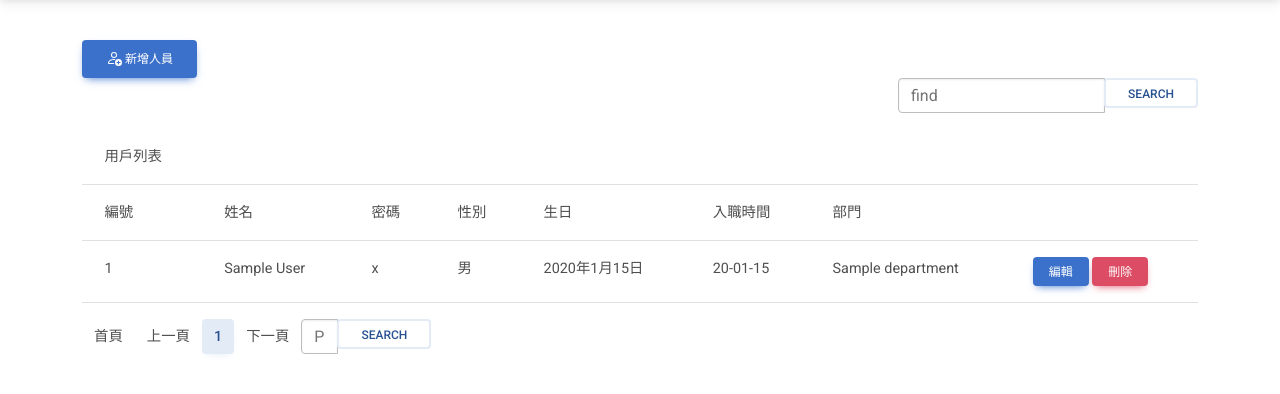
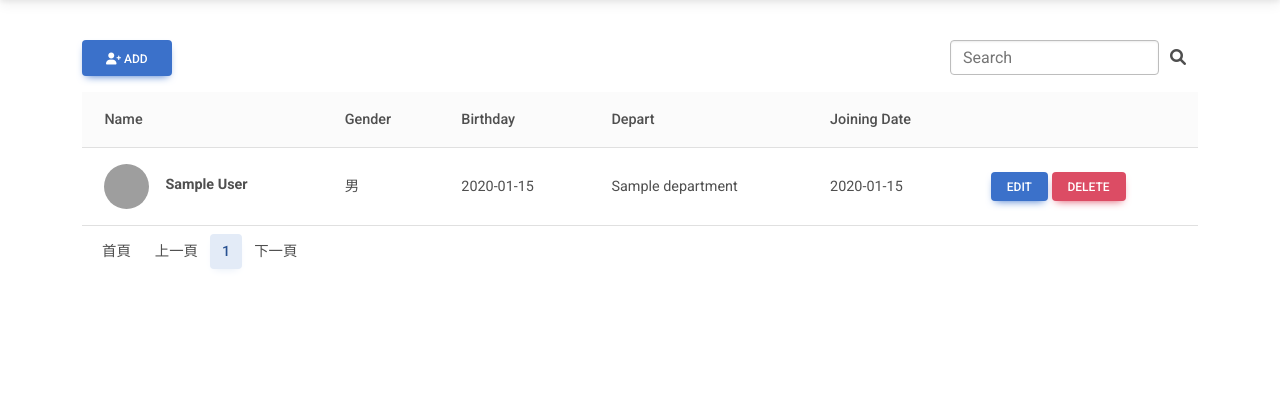
Before and after one commit to MaiSharon/Employee-Management-System, a Django app: page /user/list/ in a window 1280 px wide. Shown: the part 59-453 px from the top of the page. Run offline with Django 4.2, Linux system fonts and the light colour scheme; tables that the repository leaves empty hold one stand-in row (values such as "Sample post"); parts of the project's set-up code (start-up, migrations or seed data) failed here and were passed over; some libraries are stand-ins or nearby versions; grey boxes are pictures that could not be loaded.

Commit message:
🎨refactor(user_list.html): Refactor for better layout and responsiveness
- Switch to MBD Bootstrap5
for styling
- Optimize layout for better
readability
- Improve responsiveness for mobile devices

```diff
--- a/dept_app/templates/user_list.html
+++ b/dept_app/templates/user_list.html
@@ -1,90 +1,104 @@
 {% extends 'layout.html' %}
+{% load static %}
+{% block title %}
+  <title>EMS - {{ page_title }}</title>
+{% endblock %}
+
+<!-- Jumbotron -->
+{% block jumbotron %}
+  <div id="intro" class="p-5 text-center bg-light">
+    <h1 class="mb-0 h4">{{ page_title }}</h1>
+  </div>
+{% endblock %}
+<!-- Jumbotron -->
 
 {% block content %}
-  <p> </p>
-<!--  <a type="button" class="btn btn-primary" href="/user/form/add/" target="_blank">-->
-<!--        <svg xmlns="http://www.w3.org/2000/svg" width="16" height="20" fill="currentColor" class="bi bi-person-add" viewBox="0 0 16 20">-->
-<!--            <path d="M12.5 16a3.5 3.5 0 1 0 0-7 3.5 3.5 0 0 0 0 7Zm.5-5v1h1a.5.5 0 0 1 0 1h-1v1a.5.5 0 0 1-1 0v-1h-1a.5.5 0 0 1 0-1h1v-1a.5.5 0 0 1 1 0Zm-2-6a3 3 0 1 1-6 0 3 3 0 0 1 6 0ZM8 7a2 2 0 1 0 0-4 2 2 0 0 0 0 4Z"/>-->
-<!--            <path d="M8.256 14a4.474 4.474 0 0 1-.229-1.004H3c.001-.246.154-.986.832-1.664C4.484 10.68 5.711 10 8 10c.26 0 .507.009.74.025.226-.341.496-.65.804-.918C9.077 9.038 8.564 9 8 9c-5 0-6 3-6 4s1 1 1 1h5.256Z"/>-->
-<!--        </svg>-->
-<!--    新增人員_form-->
-<!--  </a>-->
-<!--  <p> </p>-->
-  <a type="button" class="btn btn-primary" href="/user/add/">
-        <svg xmlns="http://www.w3.org/2000/svg" width="16" height="20" fill="currentColor" class="bi bi-person-add" viewBox="0 0 16 20">
-            <path d="M12.5 16a3.5 3.5 0 1 0 0-7 3.5 3.5 0 0 0 0 7Zm.5-5v1h1a.5.5 0 0 1 0 1h-1v1a.5.5 0 0 1-1 0v-1h-1a.5.5 0 0 1 0-1h1v-1a.5.5 0 0 1 1 0Zm-2-6a3 3 0 1 1-6 0 3 3 0 0 1 6 0ZM8 7a2 2 0 1 0 0-4 2 2 0 0 0 0 4Z"/>
-            <path d="M8.256 14a4.474 4.474 0 0 1-.229-1.004H3c.001-.246.154-.986.832-1.664C4.484 10.68 5.711 10 8 10c.26 0 .507.009.74.025.226-.341.496-.65.804-.918C9.077 9.038 8.564 9 8 9c-5 0-6 3-6 4s1 1 1 1h5.256Z"/>
-        </svg>
-    新增人員
+      <!-- Add Button and Search -->
+      <div class="d-flex justify-content-between flex-wrap">
+
+        <!-- Add Button -->
+        <div class="mb-3">
+        <a href="/mobile/add/">
+          <button type="button" class="btn btn-primary">
+            <i class="fas fa-user-plus"></i> Add
+          </button>
         </a>
+        </div>
+        <!-- Add Button -->
 
+        <!-- Search -->
+        <div class="mb-3">
           <form method="get">
-    <div class="input-group mb-3" style="float: right; width:300px">
-        <input type="text" class="form-control" placeholder="find" aria-label="Recipient's username"
-               aria-describedby="button-addon2" name="search" value="{{search}}">
-        <div class="input-group-append">
-            <button class="btn btn-outline-secondary" type="submit" id="button-addon2">Search</button>
-        </div>
+            <div class="input-group rounded">
+              <input type="search" class="form-control rounded" placeholder="Search"
+                     aria-label="Search" aria-describedby="search-addon" value="{{search}}" />
+              <span class="input-group-text border-0" id="search-addon">
+                <i class="fas fa-search"></i>
+              </span>
             </div>
           </form>
+        </div>
+        <!-- Search -->
 
-  <table class="table" style="margin-top:10px">
-    <thead>
+      </div>
+      <!-- Add Button and Search -->
+
+      <!-- Table -->
+      <div class="table-responsive">
+      <table class="table align-middle mb-0 bg-white">
+        <thead class="bg-light">
           <tr>
-        <th>用戶列表</th>
-        <th scope="col"></th>
-        <th scope="col"></th>
-        <th scope="col"></th>
-        <th scope="col"></th>
-        <th scope="col"></th>
-        <th scope="col"></th>
+            <th scope="col">Name</th>
+            <th scope="col">Gender</th>
+            <th scope="col">Birthday</th>
+            <th scope="col">Depart</th>
+            <th scope="col">Joining Date</th>
             <th scope="col"></th>
           </tr>
         </thead>
         <tbody>
+        {% for item in queryset %}
           <tr>
-        <th scope="col">編號</th>
-        <th scope="col">姓名</th>
-        <th scope="col">密碼</th>
-        <th scope="col">性別</th>
-        <th scope="col">生日</th>
-        <th scope="col">入職時間</th>
-        <th scope="col">部門</th>
-        <th scope="col"></th>
+            <td>
+              <div class="d-flex align-items-center">
+                <img
+                  src="{% static 'icons-user.gif' %}"
+                  alt=""
+                  style="width: 45px; height: 45px"
+                  class="rounded-circle"
+                />
+                <div class="ms-3">
+                  <p class="fw-bold mb-1">{{ item.name }}</p>
+                </div>
+              </div>
+            </td>
 
-      </tr>
-      {% for item in queryset%}
-      <tr>
-          <td scope="row">{{ item.id }}</td>
-          <td>{{ item.name }}</td>
-          <td>{{ item.password }}</td>
           <td>{{ item.get_gender_display }}</td>
-          <td>{{ item.birthday }}</td>
-          <td>{{ item.create_time|date:"y-m-d"}}</td>
+          <td>{{ item.birthday|date:"Y-m-d" }}</td>
           <td>{{ item.depart }}</td>
+          <td>{{ item.create_time|date:"Y-m-d"}}</td>
+
           <td>
-            <a type="button" class="btn btn-primary btn-sm" href="/user/{{ item.id }}/edit/">編輯</a>
-            <a type="button" class="btn btn-danger btn-sm" href="/user/{{item.id}}/delete/">刪除</a>
+            <a type="button" class="btn btn-primary btn-sm" href="/user/{{ item.id }}/edit/">Edit</a>
+            <a type="button" class="btn btn-danger btn-sm" href="/user/{{item.id}}/delete/">Delete</a>
           </td>
           </tr>
         {% endfor %}
         </tbody>
       </table>
+      </div>
+      <!-- Table -->
 
+
+      <!-- Pagination -->
+      <section class="p-2 d-flex justify-content-start">
         <nav aria-label="...">
           <ul class="pagination">
             {{page_string}}
-        <form method="get">
-            <div class="input-group mb-3" style="float: right; width:130px">
-                <input type="text" class="form-control" placeholder="Page"
-                       aria-label="Recipient's username"
-                       aria-describedby="button-addon2" name="page" value="">
-                <div class="input-group-append">
-                    <button class="btn btn-outline-secondary" type="submit" id="button-addon3">Search</button>
-                </div>
-            </div>
-        </form>
           </ul>
         </nav>
+      </section>
+      <!-- Pagination -->
+
 
 {% endblock %}
```
Lines whose indentation alone changed are shown as unchanged.
